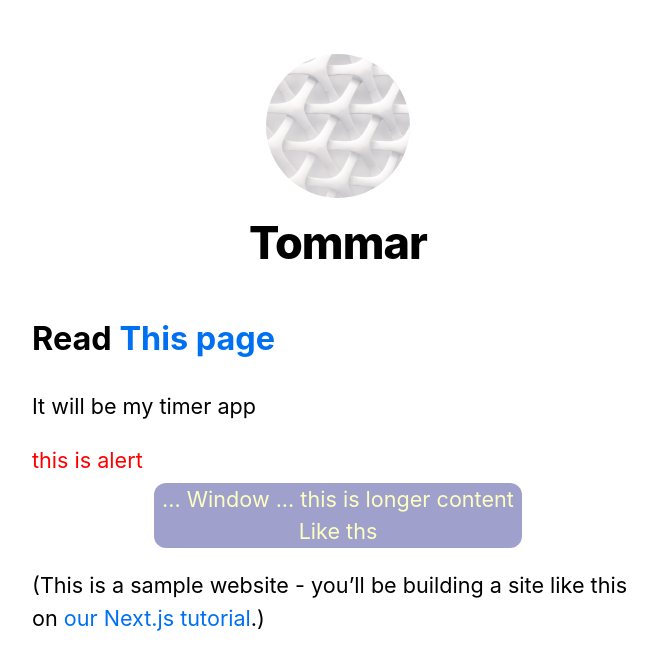
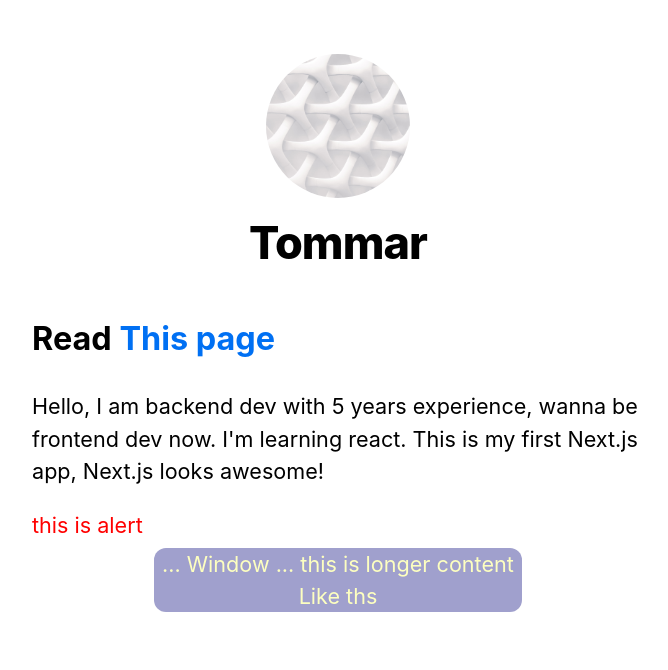
Before and after one commit to marstom/Worktime-Report-generator, a Next.js app in the folder nextjs-blog2/: page / in a window 1280 px wide. Shown: the top 670 px of the page, without its empty margins (302-970 px from the left). Built offline with nearby package versions, Linux system fonts and the light colour scheme.

Commit message:
update about me, fix image

```diff
--- a/nextjs-blog2/components/layout.js
+++ b/nextjs-blog2/components/layout.js
@@ -44,7 +44,7 @@ export default function Layout({ children, home }) {
               <a>
                 <Image
                   priority
-                  src="/images/profile.jpg"
+                  src="/images/profile.jpeg"
                   className={utilStyles.borderCircle}
                   height={108}
                   width={108}
--- a/nextjs-blog2/pages/index.js
+++ b/nextjs-blog2/pages/index.js
@@ -17,14 +17,13 @@ export default function Home() {
         Read{' '}
         <Link href="/posts/first-post"><a>This page</a></Link>
       </h1>
-        <p>It will be my timer app</p>
+        <p>
+          Hello, I am backend dev with 5 years experience, wanna be frontend dev now. I'm learning react.
+          This is my first Next.js app, Next.js looks awesome!
+        </p>
 
         <Alert type="error">this is alert</Alert>
         <Window></Window>
-        <p>
-          (This is a sample website - you’ll be building a site like this on{' '}
-          <a href="https://nextjs.org/learn">our Next.js tutorial</a>.)
-        </p>
       </section>
     </Layout>
   );
```
Also changed, not shown: nextjs-blog2/pages/posts/first-post.js (+1 -13 lines), 1 other file (tests, documents, lock files or other folders).
